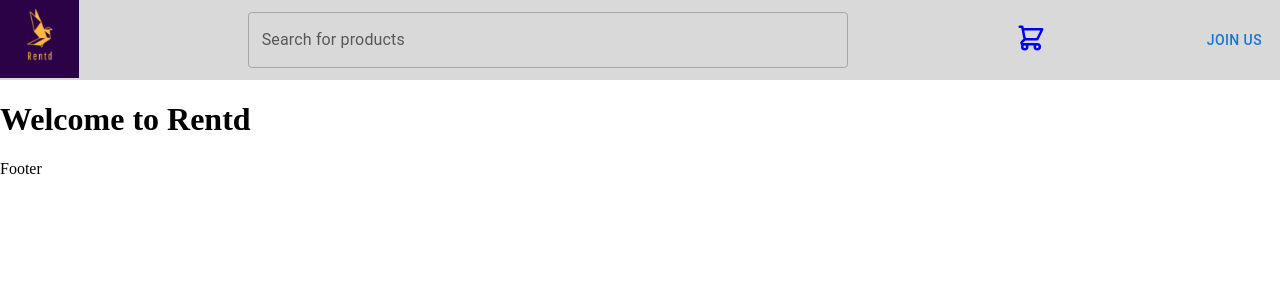
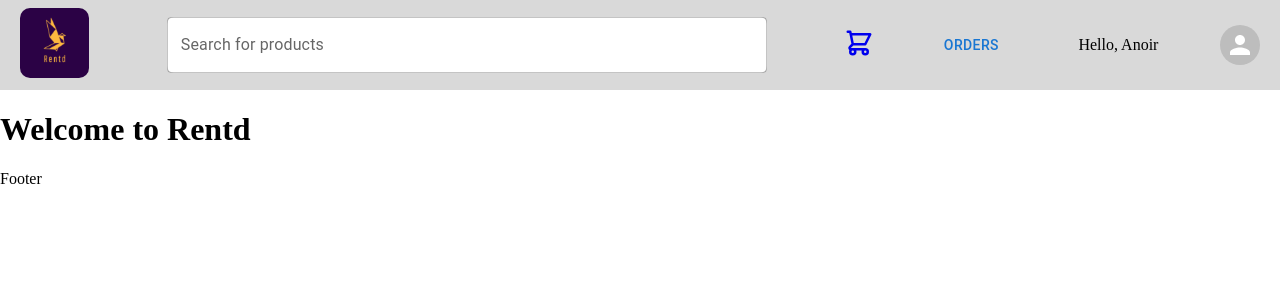
Before and after one commit to singhparshant/rentd-app, a React (Create React App) app in the folder client/: page / in a window 1280 px wide. Shown: the top 300 px of the page. Built offline with nearby package versions, Linux system fonts and the light colour scheme; the HTML template or start-up script is replaced by a standard one.

Commit message:
implemented navbar for authenticated customer

```diff
--- a/client/src/App.tsx
+++ b/client/src/App.tsx
@@ -52,7 +52,7 @@ const App = () => {
     <div className="app">
       <ErrorBoundary FallbackComponent={ErrorHandler}>
         <Router>
-          <NavBar mode={user?.role} />
+          <NavBar />
           <Switch>{routes()}</Switch>
           <Footer />
         </Router>
--- a/client/src/api/requestPaths.tsx
+++ b/client/src/api/requestPaths.tsx
@@ -14,6 +14,7 @@ const addProductPath = "/addProduct";
 
 const applicationsPath = "/applications";
 const applicationsByIdPath = "/applications/:id";
+const profilePath = "/profile";
 
 export {
   landingPagePath,
@@ -29,4 +30,5 @@ export {
   addProductPath,
   applicationsPath,
   applicationsByIdPath,
+  profilePath,
 };
--- a/client/src/components/common/navBar/NavBar.css
+++ b/client/src/components/common/navBar/NavBar.css
@@ -1,33 +1,14 @@
 .navbar {
+  padding: 10px 20px;
   display: flex;
   justify-content: space-between;
   align-items: center;
   background-color: #d9d9d9;
-  height: 80px;
+  height: 70px;
 }
 
 .logo {
-  height: 80px;
+  height: 70px;
   cursor: pointer;
-}
-
-.searchField {
-  display: flex;
-  justify-content: space-between;
-  align-items: center;
-  background-color: white;
-  height: 25px;
-  width: 40%;
-  padding: 5px;
   border-radius: 10px;
 }
-
-.searchInput {
-  width: 100%;
-  border-width: 0px;
-  border-style: solid;
-}
-
-.searchInput:focus {
-  outline: none;
-}
--- a/client/src/components/common/navBar/NavBar.tsx
+++ b/client/src/components/common/navBar/NavBar.tsx
@@ -5,14 +5,15 @@ import { Link } from "react-router-dom";
 import { ReactComponent as CartIcon } from "../../../assets/icons/cart.svg";
 import Button from "@mui/material/Button";
 import { Autocomplete, createFilterOptions, TextField } from "@mui/material";
-interface NavbarProps {
-  mode?: "customer" | "supplier" | "admin";
-}
+import Avatar from "@mui/material/Avatar";
+import useAuthState from "../../../zustand/useAuthState";
+
 const filter = createFilterOptions<any>();
 
-const NavBar = ({ mode }: NavbarProps) => {
+const NavBar = () => {
+  const user = useAuthState((state: any) => state.user);
   const [value, setValue] = React.useState<any | null>(null);
-  console.log("value", value);
+
   return (
     <nav className="navbar">
       <Link to="/">
@@ -20,6 +21,7 @@ const NavBar = ({ mode }: NavbarProps) => {
       </Link>
       <React.Fragment>
         <Autocomplete
+          style={{ backgroundColor: "white", borderRadius: 7 }}
           value={value}
           onChange={(event: any, newValue: any) => {
             setValue(newValue);
@@ -57,9 +59,27 @@ const NavBar = ({ mode }: NavbarProps) => {
       <Link to="/cart">
         <CartIcon />
       </Link>
-      <Link to="/register" style={{ textDecoration: "none" }}>
-        <Button children={<span>Join Us</span>} style={{ marginRight: 10 }} />
-      </Link>
+      {!user && (
+        <Link to="/register" style={{ textDecoration: "none" }}>
+          <Button children={<span>Join Us</span>} style={{ marginRight: 10 }} />
+        </Link>
+      )}
+
+      {user && (
+        <>
+          <Link to="/orders" style={{ textDecoration: "none" }}>
+            <Button
+              children={<span>Orders</span>}
+              style={{ marginRight: 10 }}
+            />
+          </Link>
+
+          <p>Hello, {user.name}</p>
+          <Link to="/profile">
+            <Avatar alt={user.name} src={user.imageUrl} />
+          </Link>
+        </>
+      )}
     </nav>
   );
 };
--- /dev/null
+++ b/client/src/components/common/profileScreen/ProfileScreen.tsx
@@ -0,0 +1,5 @@
+import React from "react";
+
+export default function ProfileScreen() {
+  return <h1>Profile Screen</h1>;
+}
--- a/client/src/routes/adminAppRoutes.tsx
+++ b/client/src/routes/adminAppRoutes.tsx
@@ -2,11 +2,13 @@ import {
   applicationsByIdPath,
   applicationsPath,
   landingPagePath,
+  profilePath,
 } from "../api/requestPaths";
 import AdminHomeScreen from "../components/adminApp/adminHomeScreen/AdminHomeScreen";
 import ApplicationDetailsScreen from "../components/adminApp/applicationDetailsScreen/ApplicationDetailsScreen";
 import ApplicationsScreen from "../components/adminApp/applicationsScreen/ApplicationsScreen";
 import NotFound from "../components/common/notFound/NotFound";
+import ProfileScreen from "../components/common/profileScreen/ProfileScreen";
 import { AppRoute } from "./customerAppRoutes";
 
 export const adminAppRoutes: Array<AppRoute> = [
@@ -24,6 +26,7 @@ export const adminAppRoutes: Array<AppRoute> = [
     path: applicationsByIdPath,
     component: <ApplicationDetailsScreen />,
   },
+  { path: profilePath, component: <ProfileScreen /> },
 
   {
     path: "/*",
--- a/client/src/routes/customerAppRoutes.tsx
+++ b/client/src/routes/customerAppRoutes.tsx
@@ -19,7 +19,9 @@ import {
   loginPagePath,
   registerPagePath,
   searchProductPath,
+  profilePath,
 } from "../api/requestPaths";
+import ProfileScreen from "../components/common/profileScreen/ProfileScreen";
 
 export interface AppRoute {
   path: string;
@@ -62,6 +64,7 @@ export const customerAppRoutes: Array<AppRoute> = [
     path: getOrderByIdPath,
     component: <OrderDetailsScreen />,
   },
+  { path: profilePath, component: <ProfileScreen /> },
   {
     path: "/*",
     component: <NotFound />,
--- a/client/src/routes/supplierAppRoutes.tsx
+++ b/client/src/routes/supplierAppRoutes.tsx
@@ -5,11 +5,13 @@ import {
   getProductByIdPath,
   getProductsPath,
   landingPagePath,
+  profilePath,
 } from "../api/requestPaths";
 import NotFound from "../components/common/notFound/NotFound";
 import OrderDetailsScreen from "../components/common/orderDetailsScreen/OrderDetailsScreen";
 import OrdersScreen from "../components/common/ordersScreen/OrdersScreen";
 import ProductDetailsScreen from "../components/common/productDetails/ProductDetailsScreen";
+import ProfileScreen from "../components/common/profileScreen/ProfileScreen";
 import AddProductScreen from "../components/supplierApp/addProductScreen/AddProductScreen";
 import ProductsScreen from "../components/supplierApp/productsScreen/ProductsScreen";
 import SupplierHomeScreen from "../components/supplierApp/supplierHomeScreen/SupplierHomeScreen";
@@ -45,6 +47,7 @@ export const supplierAppRoutes: Array<AppRoute> = [
     path: addProductPath,
     component: <AddProductScreen />,
   },
+  { path: profilePath, component: <ProfileScreen /> },
   {
     path: "/*",
     component: <NotFound />,
--- a/client/src/zustand/useAuthState.tsx
+++ b/client/src/zustand/useAuthState.tsx
@@ -7,7 +7,7 @@ export interface AuthUser {
 }
 
 const useAuthState = create((set) => ({
-  user: { name: "IKEA", role: "customer" },
+  user: { name: "Anoir", role: "customer" },
   loading: true,
   setUser: (user: any) => set({ user }),
   setLoading: (loading: Boolean) => set({ loading }),
```
